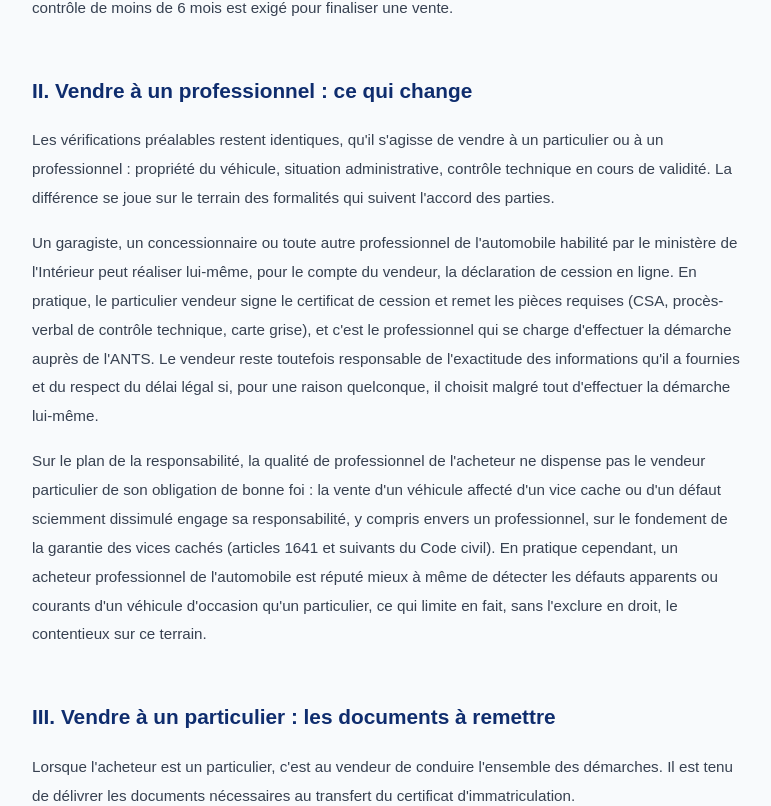
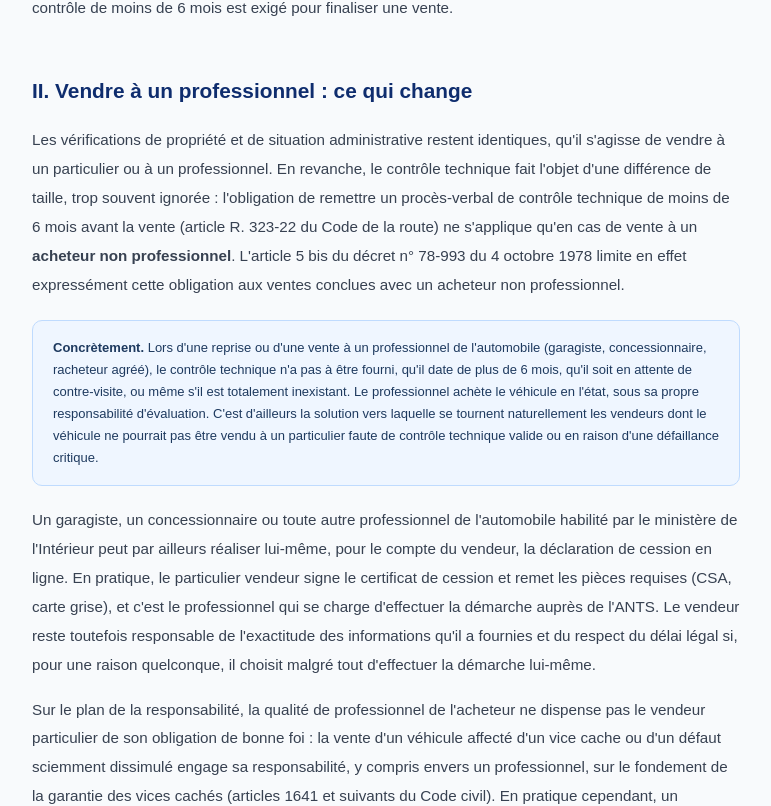
Before and after one commit to SYPA-ASSO/docutheque-next, a Next.js app: page /blog/vente-voiture-occasion-particulier-ou-professionnel-formalites-ants in a window 1280 px wide. Shown: the part 2454-3260 px from the top of the page, without its empty margins (90-861 px from the left). Built offline with nearby package versions, Linux system fonts and the light colour scheme.

Commit message:
blog: correction dispense controle technique vente a un professionnel (art. R323-22 et decret 78-993 art. 5 bis)

```diff
--- a/app/blog/vente-voiture-occasion-particulier-ou-professionnel-formalites-ants/page.tsx
+++ b/app/blog/vente-voiture-occasion-particulier-ou-professionnel-formalites-ants/page.tsx
@@ -54,7 +54,7 @@ const schema = {
           "name": "La vente à un professionnel suit-elle la même procédure qu'entre particuliers ?",
           "acceptedAnswer": {
             "@type": "Answer",
-            "text": "Les vérifications de base restent identiques (propriété, situation administrative, contrôle technique), mais un professionnel de l'automobile habilité par le ministère de l'Intérieur peut réaliser lui-même la déclaration de cession pour le compte du vendeur, ce qui simplifie sensiblement les démarches administratives du particulier vendeur."
+            "text": "Non, sur un point important : le contrôle technique de moins de 6 mois, obligatoire pour vendre à un particulier, n'a pas à être fourni en cas de vente à un professionnel de l'automobile (article 5 bis du décret n°78-993 du 4 octobre 1978), qui peut racheter le véhicule en l'état. Un professionnel habilité peut par ailleurs réaliser lui-même la déclaration de cession pour le compte du vendeur."
           }
         },
         {
@@ -176,8 +176,13 @@ export default function ArticleVenteVehiculeOccasion2026() {
                 <h2 style={{color: '#0f2d6e', fontSize: '1.3rem', fontWeight: '700', margin: '2rem 0 16px', paddingTop: '1rem'}}>
                   II. Vendre à un professionnel : ce qui change
                 </h2>
-                <p style={{marginBottom: '1rem'}}>Les vérifications préalables restent identiques, qu'il s'agisse de vendre à un particulier ou à un professionnel : propriété du véhicule, situation administrative, contrôle technique en cours de validité. La différence se joue sur le terrain des formalités qui suivent l'accord des parties.</p>
-                <p style={{marginBottom: '1rem'}}>Un garagiste, un concessionnaire ou toute autre professionnel de l'automobile habilité par le ministère de l'Intérieur peut réaliser lui-même, pour le compte du vendeur, la déclaration de cession en ligne. En pratique, le particulier vendeur signe le certificat de cession et remet les pièces requises (CSA, procès-verbal de contrôle technique, carte grise), et c'est le professionnel qui se charge d'effectuer la démarche auprès de l'ANTS. Le vendeur reste toutefois responsable de l'exactitude des informations qu'il a fournies et du respect du délai légal si, pour une raison quelconque, il choisit malgré tout d'effectuer la démarche lui-même.</p>
+                <p style={{marginBottom: '1rem'}}>Les vérifications de propriété et de situation administrative restent identiques, qu'il s'agisse de vendre à un particulier ou à un professionnel. En revanche, le contrôle technique fait l'objet d'une différence de taille, trop souvent ignorée : l'obligation de remettre un procès-verbal de contrôle technique de moins de 6 mois avant la vente (article R.&nbsp;323-22 du Code de la route) ne s'applique qu'en cas de vente à un <strong>acheteur non professionnel</strong>. L'article 5 bis du décret n°&nbsp;78-993 du 4 octobre 1978 limite en effet expressément cette obligation aux ventes conclues avec un acheteur non professionnel.</p>
+                <div style={{background: '#eff6ff', border: '1px solid #bfdbfe', borderRadius: '10px', padding: '1rem 1.25rem', margin: '1.25rem 0'}}>
+                  <p style={{color: '#1e3a5f', fontSize: '13px', lineHeight: '1.7', margin: 0}}>
+                    <strong>Concrètement.</strong>{' '}Lors d'une reprise ou d'une vente à un professionnel de l'automobile (garagiste, concessionnaire, racheteur agréé), le contrôle technique n'a pas à être fourni, qu'il date de plus de 6 mois, qu'il soit en attente de contre-visite, ou même s'il est totalement inexistant. Le professionnel achète le véhicule en l'état, sous sa propre responsabilité d'évaluation. C'est d'ailleurs la solution vers laquelle se tournent naturellement les vendeurs dont le véhicule ne pourrait pas être vendu à un particulier faute de contrôle technique valide ou en raison d'une défaillance critique.
+                  </p>
+                </div>
+                <p style={{marginBottom: '1rem'}}>Un garagiste, un concessionnaire ou toute autre professionnel de l'automobile habilité par le ministère de l'Intérieur peut par ailleurs réaliser lui-même, pour le compte du vendeur, la déclaration de cession en ligne. En pratique, le particulier vendeur signe le certificat de cession et remet les pièces requises (CSA, carte grise), et c'est le professionnel qui se charge d'effectuer la démarche auprès de l'ANTS. Le vendeur reste toutefois responsable de l'exactitude des informations qu'il a fournies et du respect du délai légal si, pour une raison quelconque, il choisit malgré tout d'effectuer la démarche lui-même.</p>
                 <p style={{marginBottom: '1rem'}}>Sur le plan de la responsabilité, la qualité de professionnel de l'acheteur ne dispense pas le vendeur particulier de son obligation de bonne foi : la vente d'un véhicule affecté d'un vice cache ou d'un défaut sciemment dissimulé engage sa responsabilité, y compris envers un professionnel, sur le fondement de la garantie des vices cachés (articles 1641 et suivants du Code civil). En pratique cependant, un acheteur professionnel de l'automobile est réputé mieux à même de détecter les défauts apparents ou courants d'un véhicule d'occasion qu'un particulier, ce qui limite en fait, sans l'exclure en droit, le contentieux sur ce terrain.</p>
               </section>
 
@@ -189,6 +194,7 @@ export default function ArticleVenteVehiculeOccasion2026() {
 
                 <h3 style={{color: '#0f2d6e', fontSize: '1.05rem', fontWeight: '700', margin: '1.5rem 0 10px'}}>Le code de cession</h3>
                 <p style={{marginBottom: '1rem'}}>Avant la vente, la déclaration de cession doit être initiée en ligne (arrêté du 9 février 2009 relatif aux modalités d'immatriculation des véhicules, article 10). Cette étape permet d'obtenir un code de cession à transmettre à l'acheteur ; la démarche en ligne est ensuite finalisée avec les renseignements du certificat de cession. Un accusé d'enregistrement est remis à l'issue : il convient de le télécharger et de le conserver.</p>
+                <p style={{marginBottom: '1rem'}}>Si le vendeur et l'acheteur utilisent l'application Simplimmat au moment de la transaction, cette étape préalable de génération du code de cession sur le site de l'ANTS n'est plus nécessaire : tout se fait en temps réel depuis le smartphone des deux parties.</p>
 
                 <h3 style={{color: '#0f2d6e', fontSize: '1.05rem', fontWeight: '700', margin: '1.5rem 0 10px'}}>Le certificat de cession</h3>
                 <p style={{marginBottom: '1rem'}}>Ce document Cerfa n°&nbsp;15776*02 formalise l'accord entre les parties et mentionne notamment l'identité de l'acquéreur, la date et le prix de vente. Il est établi en deux exemplaires, un pour chaque partie, et sert de support pour finaliser la déclaration de cession en ligne et justifier du changement de propriétaire.</p>
@@ -237,7 +243,7 @@ export default function ArticleVenteVehiculeOccasion2026() {
                 <h2 style={{color: '#0f2d6e', fontSize: '1.3rem', fontWeight: '700', margin: '2rem 0 16px', paddingTop: '1rem'}}>
                   Conclusion
                 </h2>
-                <p style={{marginBottom: '1rem'}}>Que la vente se fasse auprès d'un particulier ou d'un professionnel, les vérifications préalables restent les mêmes : propriété du véhicule, situation administrative, contrôle technique valide. Ce qui change, c'est la charge des formalités qui suivent : un professionnel de l'automobile habilité peut réaliser la déclaration de cession pour le compte du vendeur, tandis qu'entre particuliers, cette responsabilité repose entièrement sur le vendeur, avec un délai strict de 15 jours à respecter. Dans tous les cas, conserver l'accusé d'enregistrement, le double du certificat de cession et la preuve de la résiliation d'assurance protège durablement le vendeur.</p>
+                <p style={{marginBottom: '1rem'}}>Que la vente se fasse auprès d'un particulier ou d'un professionnel, la vérification de la propriété du véhicule et de sa situation administrative s'impose dans tous les cas. Le contrôle technique, en revanche, n'est exigé qu'en cas de vente à un particulier : un professionnel de l'automobile peut racheter le véhicule en l'état, sans procès-verbal valide, ce qui en fait une solution de recours lorsque le véhicule ne peut pas être vendu à un particulier. Autre différence notable : un professionnel habilité peut réaliser la déclaration de cession pour le compte du vendeur, tandis qu'entre particuliers, cette responsabilité repose entièrement sur ce dernier, avec un délai strict de 15 jours à respecter. Dans tous les cas, conserver l'accusé d'enregistrement, le double du certificat de cession et la preuve de la résiliation d'assurance protège durablement le vendeur.</p>
               </section>
 
               <section id="sources" style={{marginTop: '2.5rem'}}>
@@ -248,6 +254,8 @@ export default function ArticleVenteVehiculeOccasion2026() {
                   <li>Code civil, article 1599 (nullité de la vente de la chose d'autrui)</li>
                   <li>Code civil, articles 1641 et suivants (garantie des vices cachés)</li>
                   <li>Arrêté du 18 juin 1991 relatif à la mise en place et à l'organisation du contrôle technique des véhicules dont le poids n'excède pas 3,5 tonnes, articles 3 et 7-1 (procès-verbal de moins de 6 mois, contre-visite)</li>
+                  <li>Code de la route, article R.&nbsp;323-22 (obligation de contrôle technique de moins de 6 mois avant toute mutation d'un véhicule de plus de 4 ans)</li>
+                  <li>Décret n°&nbsp;78-993 du 4 octobre 1978, article 5 bis (limitation de l'obligation de remise du procès-verbal de contrôle technique aux ventes conclues avec un acheteur non professionnel)</li>
                   <li>Décret n°&nbsp;2023-974 du 23 octobre 2023 relatif au contrôle technique des véhicules de catégorie L (motos, scooters, cyclomoteurs, quadricycles à moteur), en vigueur depuis le 15 avril 2024</li>
                   <li>Code de la route, article L.&nbsp;323-1 (contrôle technique)</li>
                   <li>Arrêté du 9 février 2009 relatif aux modalités d'immatriculation des véhicules, article 10 (code de cession)</li>
@@ -281,7 +289,7 @@ export default function ArticleVenteVehiculeOccasion2026() {
                       <span>La vente à un professionnel suit-elle la même procédure qu'entre particuliers ?</span>
                       <span style={{color: '#1a4fba', fontSize: '18px', flexShrink: 0, lineHeight: 1}}>+</span>
                     </summary>
-                    <p style={{color: '#374151', fontSize: '13px', lineHeight: '1.75', marginTop: '12px', marginBottom: 0}}>Les vérifications de base restent identiques (propriété, situation administrative, contrôle technique), mais un professionnel de l'automobile habilité par le ministère de l'Intérieur peut réaliser lui-même la déclaration de cession pour le compte du vendeur, ce qui simplifie sensiblement les démarches administratives du particulier vendeur.</p>
+                    <p style={{color: '#374151', fontSize: '13px', lineHeight: '1.75', marginTop: '12px', marginBottom: 0}}>Non, sur un point important : le contrôle technique de moins de 6 mois, obligatoire pour vendre à un particulier, n'a pas à être fourni en cas de vente à un professionnel de l'automobile (article 5 bis du décret n°78-993 du 4 octobre 1978), qui peut racheter le véhicule en l'état. Un professionnel habilité peut par ailleurs réaliser lui-même la déclaration de cession pour le compte du vendeur.</p>
                   </details>
                   <details style={{background: 'white', border: '1px solid #e5e7eb', borderRadius: '10px', padding: '1rem 1.25rem'}}>
                     <summary style={{fontWeight: '600', color: '#0f2d6e', fontSize: '14px', cursor: 'pointer', listStyle: 'none', display: 'flex', justifyContent: 'space-between', alignItems: 'center', gap: '12px'}}>
```
